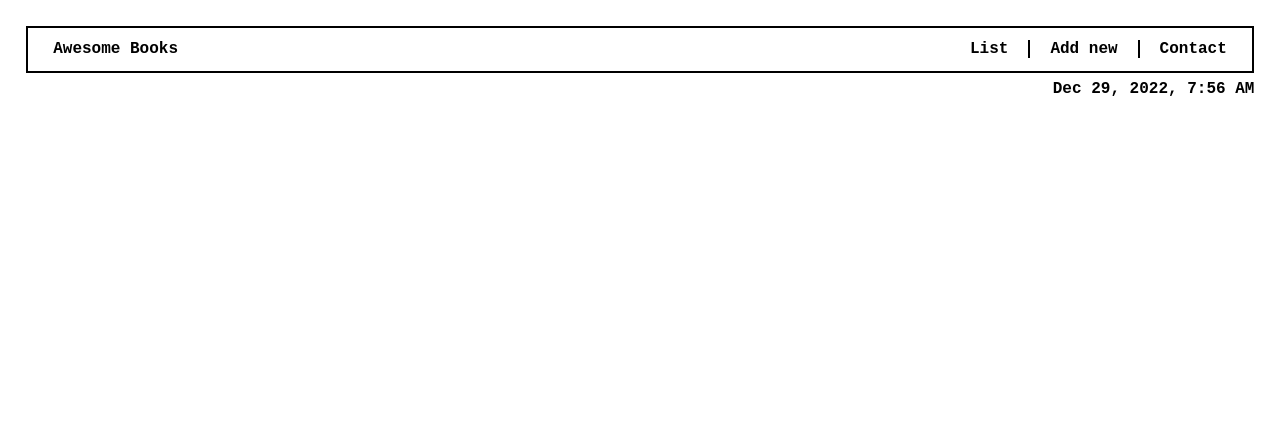
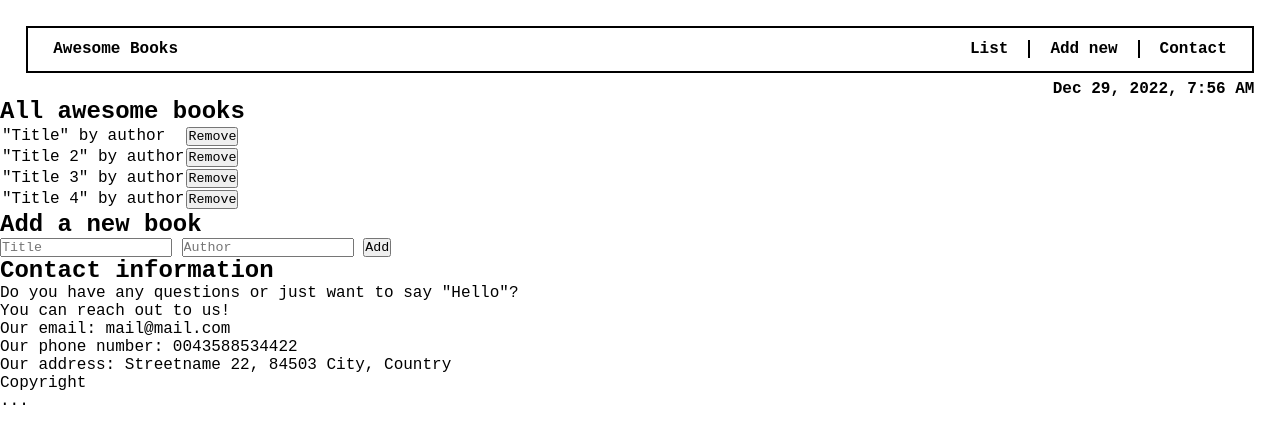
Before and after one commit to tobuya/AB-ES6-WEBPACK, a website built with webpack: page src/index.html in a window 1280 px wide. Built offline with nearby package versions, Linux system fonts and the light colour scheme.

Commit message:
Add body elements for initial page layout

```diff
--- a/src/index.html
+++ b/src/index.html
@@ -25,13 +25,54 @@
         <p id="luxon-date"></p>
     </header>
     <main>
-        <section id="book-list"></section>
-        <section id="add-new-book"></section>
-        <section id="contact-info"></section>
+        <section id="book-list">
+            <h2>All awesome books</h2>
+            <table>
+                <tr>
+                    <td>"Title" by author</td>
+                    <td><button>Remove</button></td>
+                </tr>
+                <tr>
+                    <td>"Title 2" by author</td>
+                    <td><button>Remove</button></td>
+                </tr>
+                <tr>
+                    <td>"Title 3" by author</td>
+                    <td><button>Remove</button></td>
+                </tr>
+                <tr>
+                    <td>"Title 4" by author</td>
+                    <td><button>Remove</button></td>
+                </tr>
+            </table>
+        </section>
+        <section id="add-new-book">
+            <h2>Add a new book</h2>
+            <form action="#">
+                <label for="title">
+                    <input id="title" type="text" placeholder="Title" />
+                </label>
+                <label for="author">
+                    <input id="author" type="text" placeholder="Author" />
+                </label>
+                <button id="add-button" type="submit">Add</button>
+            </form>
+        </section>
+        <section id="contact-info">
+            <h2>Contact information</h2>
+            <div id="contact-info-div">
+                <p>Do you have any questions or just want to say "Hello"? <br>You can reach out to us!</p>
+                <ul>
+                    <li>Our email: mail@mail.com</li>
+                    <li>Our phone number: 0043588534422</li>
+                    <li>Our address: Streetname 22, 84503 City, Country</li>
+                </ul>
+            </div>
+        </section>
     </main>
     <footer>
-        <p></p>
-        <p></p>
+        <p>Copyright</p>
+        <p>...</p>
     </footer>
 </body>
 </html>
```
